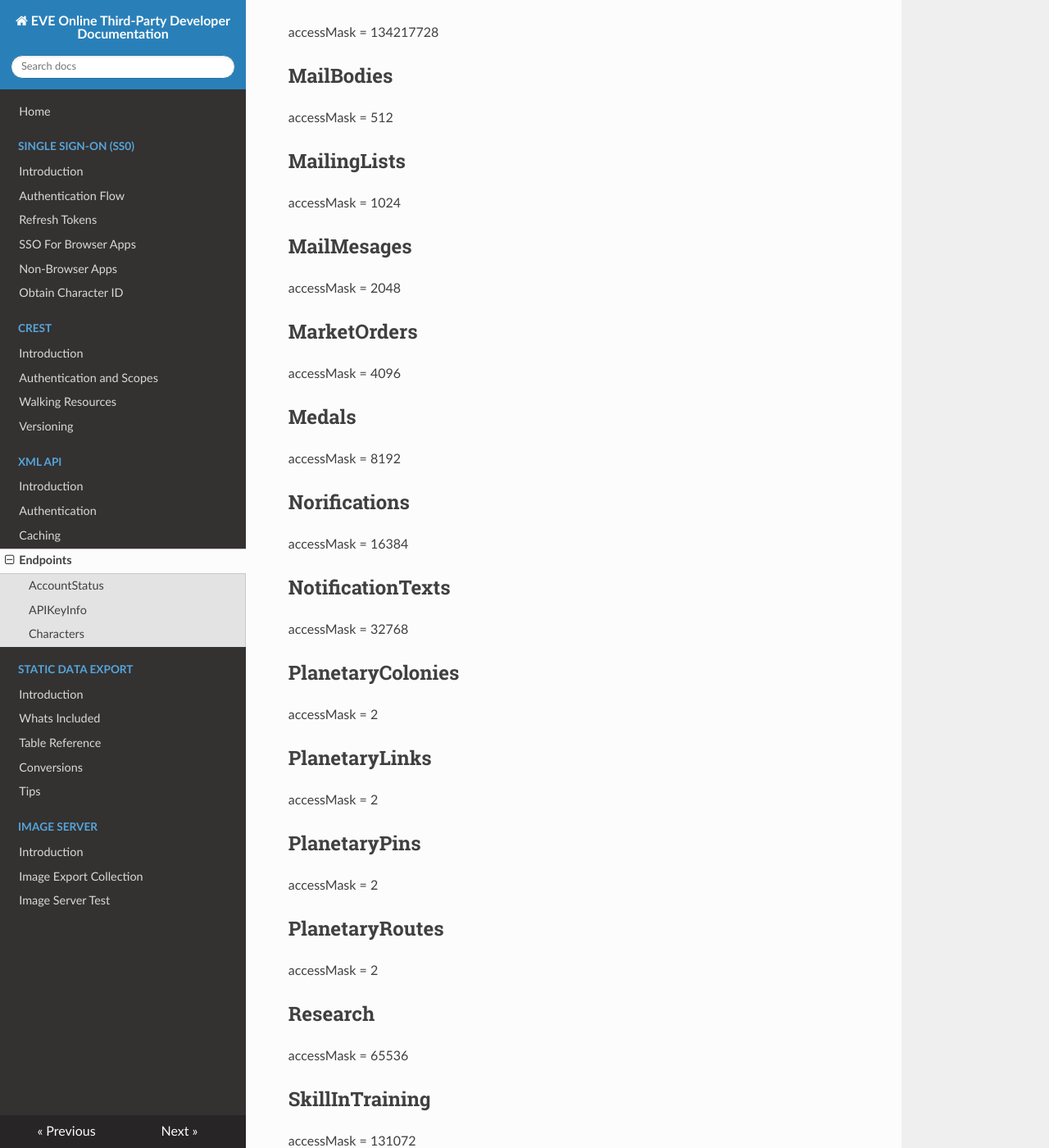
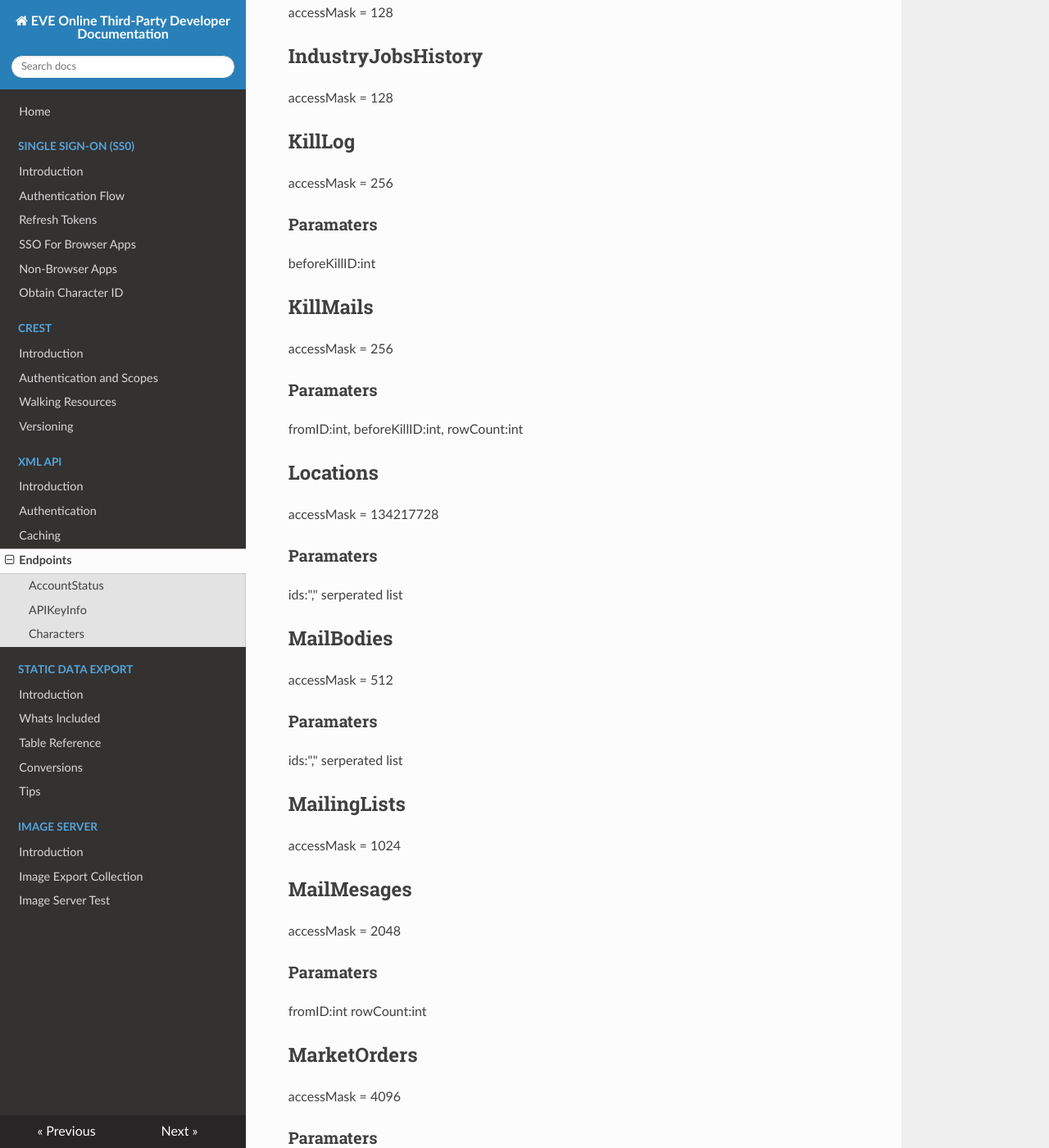
Before and after one commit to OrthoLoess/eveonline-third-party-documentation, an MkDocs documentation site: the page built from docs/xmlapi/endpoints.md, in a window 1280 px wide and 1400 px high, scrolled down 2142 px. Shown: the whole window at 82% size. Built offline with MkDocs 1.6.1, drawn with Linux system fonts in a browser that asks for light colours; nearby versions of some CDN libraries; old or Windows-style settings are respelled for this version of MkDocs; some of the changed text lies outside the part shown.

Commit message:
Started adding parameters for char section, still need to figure out a good formatting option

```diff
--- a/docs/xmlapi/endpoints.md
+++ b/docs/xmlapi/endpoints.md
@@ -1,131 +1,256 @@
 # account
 ## AccountStatus
 accessMask = 33554432
+
 ## APIKeyInfo
+
 ## Characters
+
 # api
 ## CallList
+
 # char
 ## AccountBalance
 accessMask = 1
+
 ## AssetList
 accessMask = 2
+### Paramaters
+flat:bool(0/1)
+
 ## Blueprints
 accessMask = 2
+
 ## CalendarEventAttendees
 accessMask = 4
+### Paramaters
+eventIDs, ids, ',' seperated list
+
 ## CharacterSheet
 accessMask = 8
+
 ## ContactList
 accessMask = 16
+
 ## ContactNotifications
 accessMask = 32
+
 ## ContractBids
 accessMask = 67108864
+
 ## ContractItems
 accessMask = 67108864
+### Paramaters
+contractID:int
+
 ## Contracts
 accessMask = 67108864
+### Paramaters
+contractID:int
+
 ## FacWarStats
 accessMask = 64
+
 ## IndustryJobs
 accessMask = 128
+
 ## IndustryJobsHistory
 accessMask = 128
+
 ## KillLog
 accessMask = 256
+### Paramaters
+beforeKillID:int
+
 ## KillMails
 accessMask = 256
+### Paramaters
+fromID:int, beforeKillID:int, rowCount:int
+
 ## Locations
 accessMask = 134217728
+### Paramaters
+ids:"," serperated list
+
 ## MailBodies
 accessMask = 512
+### Paramaters
+ids:"," serperated list
+
 ## MailingLists
 accessMask = 1024
+
 ## MailMesages
 accessMask = 2048
+### Paramaters
+fromID:int
+rowCount:int
+
 ## MarketOrders
 accessMask = 4096
+### Paramaters
+orderID:int
+
 ## Medals
 accessMask = 8192
+
 ## Norifications
 accessMask = 16384
+
 ## NotificationTexts
 accessMask = 32768
+### Paramaters
+ids:"," serperated list
+
 ## PlanetaryColonies
 accessMask = 2
+
 ## PlanetaryLinks
 accessMask = 2
+### Paramaters
+planetID:int
+
 ## PlanetaryPins
 accessMask = 2
+### Paramaters
+planetID:int
+
 ## PlanetaryRoutes
 accessMask = 2
+### Paramaters
+planetID:int
+
 ## Research
 accessMask = 65536
+
 ## SkillInTraining
 accessMask = 131072
+
 ## SkillQueue
 accessMask = 262144
+
 ## Standings
 accessMask = 524288
+
 ## UpcomingCalendarEvents
 accessMask = 1048576
+
 ## WalletJournal
 accessMask = 2097152
+### Paramaters
+fromID
+beforeRefID
+rowCount
+
 ## WalletTransactions
 accessMask = 4194304
+### Paramaters
+beforeTransID
+fromID
+rowCount
+
 # corp
 ## AccountBalance
+
 ## AssetList
+
 ## Blueprints
+
 ## ContactList
+
 ## ContainerLog
+
 ## ContractBids
+
 ## ContractItems
+
 ## Contracts
+
 ## CorporationSheet
+
 ## CustomsOffices
+
 ## Facilities
+
 ## FacWarStats
+
 ## IndustryJobs
+
 ## IndustryJobsHistory
+
 ## KillLog
+
 ## KillMails
+
 ## Locations
+
 ## MarketOrders
+
 ## Medals
+
 ## MemberMedals
+
 ## MemberSecurity
+
 ## MemberSecurityLog
+
 ## MemberTracking
+
 ## OutpostList
+
 ## OutpostServiceDetail
+
 ## Shareholders
+
 ## Standings
+
 ## StarbaseDetail
+
 ## StarbaseList
+
 ## Titles
+
 ## WalletJournal
+
 ## WalletTransactions
+
 # eve
 ## AllianceList
+
 ## CertificateTree
+
 ## CharacterAffiliation
+
 ## CharacterID
+
 ## CharacterInfo
+
 ## CharacterName
+
 ## ConquerableStationList
+
 ## ErrorList
+
 ## FacWarStats
+
 ## FacWarTopStats
+
 ## OwnerID
+
 ## RefTypes
+
 ## SkillTree
+
 ## TypeName
+
 # map
 ## FacWarSystems
+
 ## Jumps
+
 ## Kills
+
 ## Sovereignty
+
 # server
 ## ServerStatus
```
